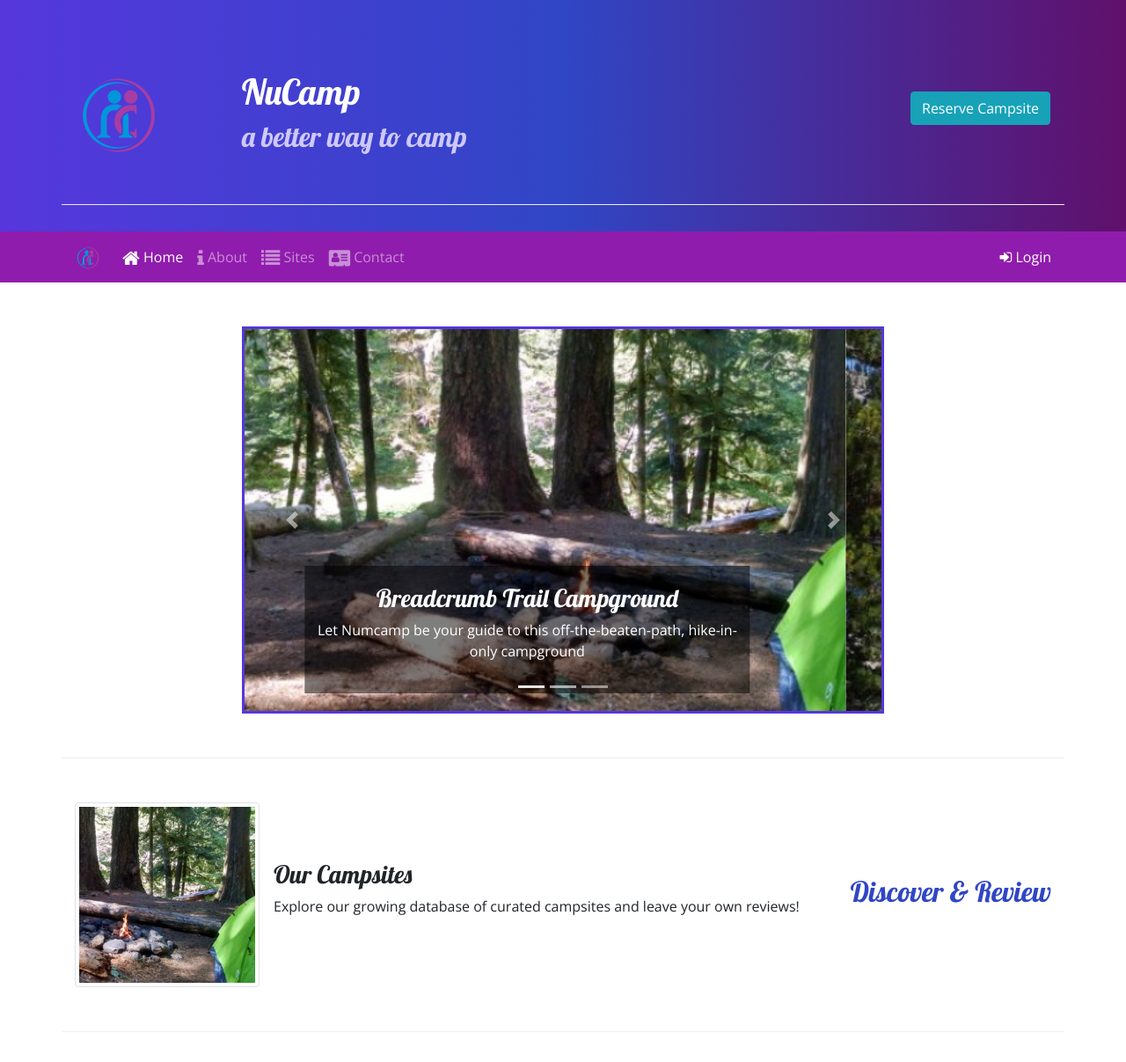
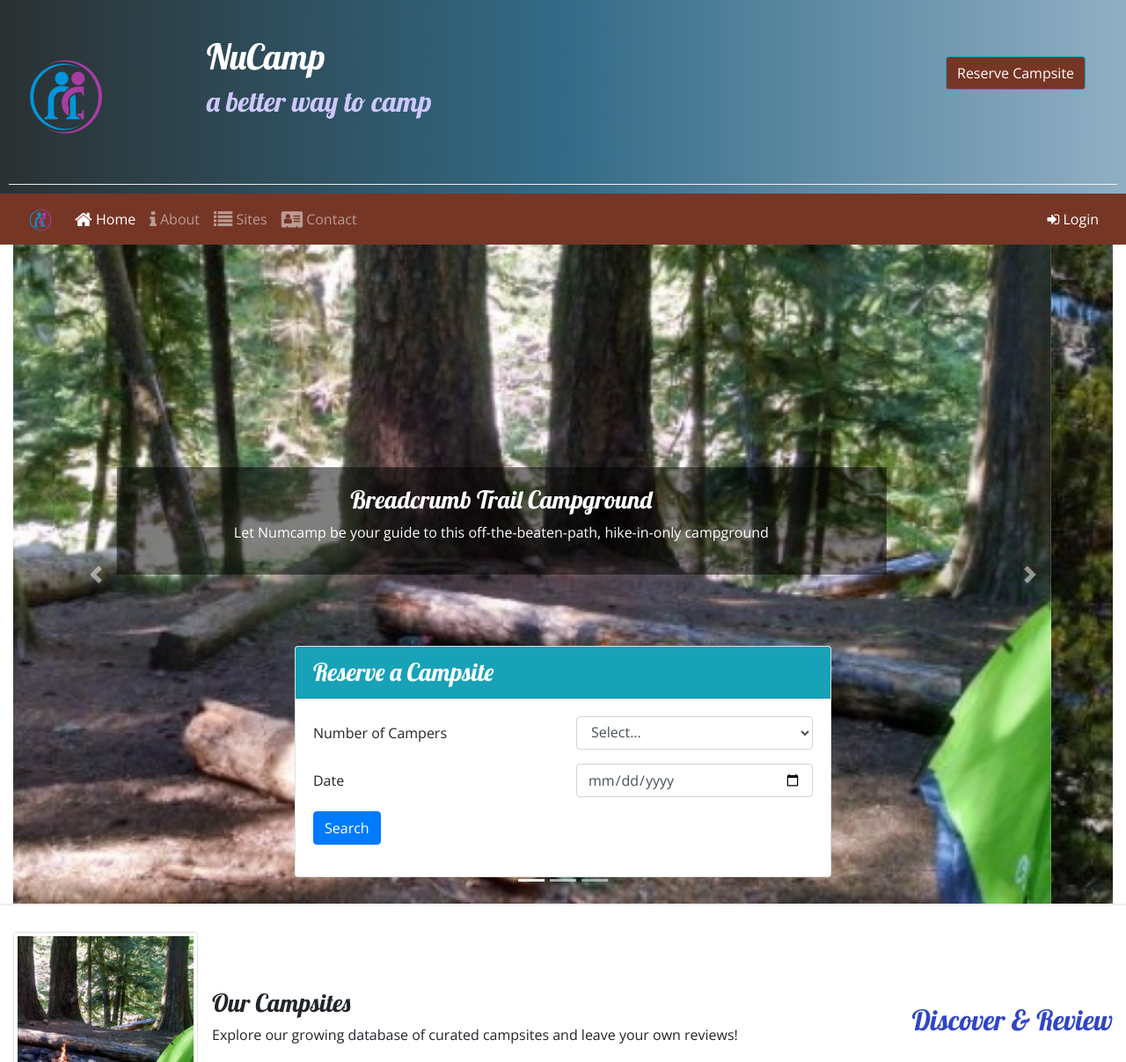
Before and after one commit to juanmriosv/FullStack-nuCamp, a website: page index.html in a window 1280 px wide. Shown: the top 1207 px of the page at 88% size. Drawn offline with nearby package versions, Linux system fonts and the light colour scheme.

Commit message:
final push w3 change it up code challenge

```diff
--- a/css/styles.css
+++ b/css/styles.css
@@ -16,18 +16,18 @@ header h2 {
     color: #CEC8FF;
 }
 .site-footer {
-    background-image: linear-gradient(#CEC8FF, white);
+    background-image: linear-gradient(#336B87, #90afc5);
     padding: 20px 0;
 }
 .jumbotron {
     margin:0;
-    padding: 30px;
-    background-image: linear-gradient(to right, #5637DD, #3046C5, #60106B);
+    padding: 10px;
+    background-image: linear-gradient(to right, #2a3132, #336B87, #90afc5);
     color: white;
 }
 
 .row-content {
-    padding: 50px 0;
+    padding: 30px 0;
     border-bottom: 1px ridge;
     min-height: 200px;
 }
@@ -40,8 +40,9 @@ header h2 {
 .green{
     color:green;
 }
-.navbar{
-    background: #901CAD;
+.navbar,
+.btn-info{
+    background: #763626;
 }
 /* .tab-content {
     border: 1px solid #DDD;
@@ -52,10 +53,34 @@ header h2 {
     background-color: rgba(0, 0, 0, 0.5);
 }
 
-.carousel {
+/* .carousel {
     border: solid #5637DD;
-}
+} */
 a, a:hover {
     color: inherit;
     text-decoration: none;
 }
+.container{
+    max-width:1920px;
+}
+.jm-no-padding{
+    padding:0;
+    position:relative;
+}
+.btn-link{
+    color:#ffffff;
+}
+
+@media (min-width: 768px) {
+.jm-floating-card{
+    position: absolute;
+    bottom: 0;
+    left: 0;
+    z-index: 9;
+    width: 100%;
+}
+.carousel-caption {
+    bottom: 50%;
+}
+
+}
--- a/index.html
+++ b/index.html
@@ -109,11 +109,52 @@
         </div>
     </div>
 
-    <div class="container">
+    <div class="pt-0 container">
 
-        <div class="row row-content">
-            <div class="col-md-8 mx-auto">
+
+        <div class="jm-no-padding row row-content">
+            <div class="col mx-auto">
                 <div id="homeCarousel" class="carousel slide" data-ride="carousel">
+                    <div class="jm-floating-card">
+                    <div class="row row-content">
+                    <div class="col-sm-6 mx-auto">
+                    <div class="card">
+                        <h3 class="card-header bg-info text-white">Reserve a Campsite</h3>
+                        <div class="card-body">
+                            <form id="reserveForm">
+                                <div class="form-group row">
+                                    <label class="col-sm-6 col-form-label" for="numCampers">Number of Campers</label>
+                                    <div class="col">
+                                        <select class="form-control" name="numCampers" id="numCampers">
+                                            <option value="">Select...</option>
+                                            <option value="1">1</option>
+                                            <option value="2">2</option>
+                                            <option value="3">3</option>
+                                            <option value="4">4</option>
+                                            <option value="5">5</option>
+                                            <option value="6">6</option>
+                                        </select>
+                                    </div>
+                                </div>
+                                <div class="form-group row">
+                                    <label class="col-sm-6 col-form-label" for="date">Date</label>
+                                    <div class="col">
+                                        <input class="form-control" type="date" id="date" name="date" placeholder="mm/dd/yyyy">
+                                    </div>
+                                </div>
+                                <div class="form-group row">
+                                    <div class="col">
+                                        <button type="submit" class="btn btn-primary">Search</button>
+                                    </div>
+                                </div>
+
+                            </form>
+                        </div>
+                    </div>
+                    </div>
+                    </div>
+                    </div>
+
                     <ol class="carousel-indicators">
                         <li data-target="#homeCarousel" data-slide-to="0" class="active"></li>
                         <li data-target="#homeCarousel" data-slide-to="1"></li>
@@ -205,45 +246,6 @@
                 </div>
             </div>
         </div>
-        <div class="row row-content">
-            <div class="col-sm-6 mx-auto">
-                <div class="card">
-                    <h3 class="card-header bg-info text-white">Reserve a Campsite</h3>
-                    <div class="card-body">
-                        <form id="reserveForm">
-                            <div class="form-group row">
-                                <label class="col-sm-6 col-form-label" for="numCampers">Number of Campers</label>
-                                <div class="col">
-                                    <select class="form-control" name="numCampers" id="numCampers">
-                                        <option value="">Select...</option>
-                                        <option value="1">1</option>
-                                        <option value="2">2</option>
-                                        <option value="3">3</option>
-                                        <option value="4">4</option>
-                                        <option value="5">5</option>
-                                        <option value="6">6</option>
-                                    </select>
-                                </div>
-                            </div>
-                            <div class="form-group row">
-                                <label class="col-sm-6 col-form-label" for="date">Date</label>
-                                <div class="col">
-                                    <input class="form-control" type="date" id="date" name="date" placeholder="mm/dd/yyyy">
-                                </div>
-                            </div>
-                            <div class="form-group row">
-                                <div class="col">
-                                    <button type="submit" class="btn btn-primary">Search</button>
-                                </div>
-                            </div>
-
-                        </form>
-                    </div>
-                </div>
-
-            </div>
-
-        </div>
 
     </div>
 
```
Also changed, not shown: 1 other file.
